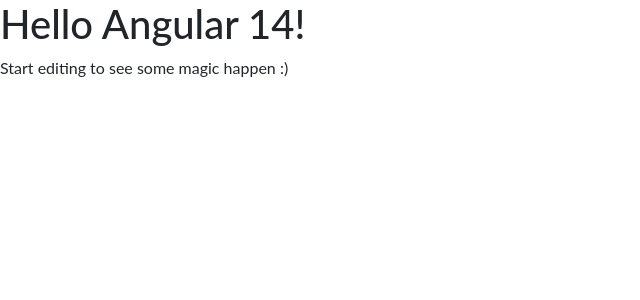
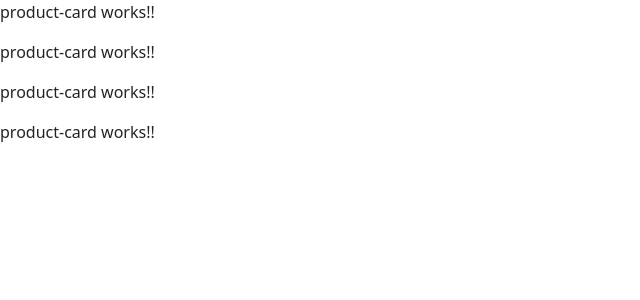
Before and after one commit to bnanaday/csci313-class-assignment-2, an Angular app: page / in a window 1280 px wide. Shown: the top 300 px of the page, without its empty margins (0-640 px from the left). Built offline with nearby package versions, Linux system fonts and the light colour scheme.

Commit message:
test product-cards are displaying

```diff
--- a/src/app/app.component.html
+++ b/src/app/app.component.html
@@ -1,4 +1,4 @@
-<hello name="{{ name }}"></hello>
-<p>
-  Start editing to see some magic happen :)
-</p>
+<app-product-card [product]="Television"></app-product-card>
+<app-product-card [product]="BluerayPlayer"></app-product-card>
+<app-product-card [product]="GameConsole"></app-product-card>
+<app-product-card [product]="MobilePhone"></app-product-card>
--- a/src/app/app.component.ts
+++ b/src/app/app.component.ts
@@ -1,10 +1,14 @@
 import { Component, VERSION } from '@angular/core';
+import { PRODUCTS } from './data';
 
 @Component({
   selector: 'my-app',
   templateUrl: './app.component.html',
-  styleUrls: [ './app.component.css' ]
+  styleUrls: ['./app.component.css'],
 })
-export class AppComponent  {
-  name = 'Angular ' + VERSION.major;
+export class AppComponent {
+  Television = PRODUCTS[0];
+  BluerayPlayer = PRODUCTS[1];
+  GameConsole = PRODUCTS[2];
+  MobilePhone = PRODUCTS[3];
 }
--- a/src/app/product-card/product-card.component.ts
+++ b/src/app/product-card/product-card.component.ts
@@ -1,4 +1,5 @@
-import { Component, OnInit } from '@angular/core';
+import { Component, OnInit, Input } from '@angular/core';
+import { Product } from './../model/Product';
 
 @Component({
   selector: 'app-product-card',
@@ -6,6 +7,8 @@
   styleUrls: ['./product-card.component.css'],
 })
 export class ProductCardComponent implements OnInit {
+  @Input() product: Product;
+
   constructor() {}
 
   ngOnInit() {}
```
